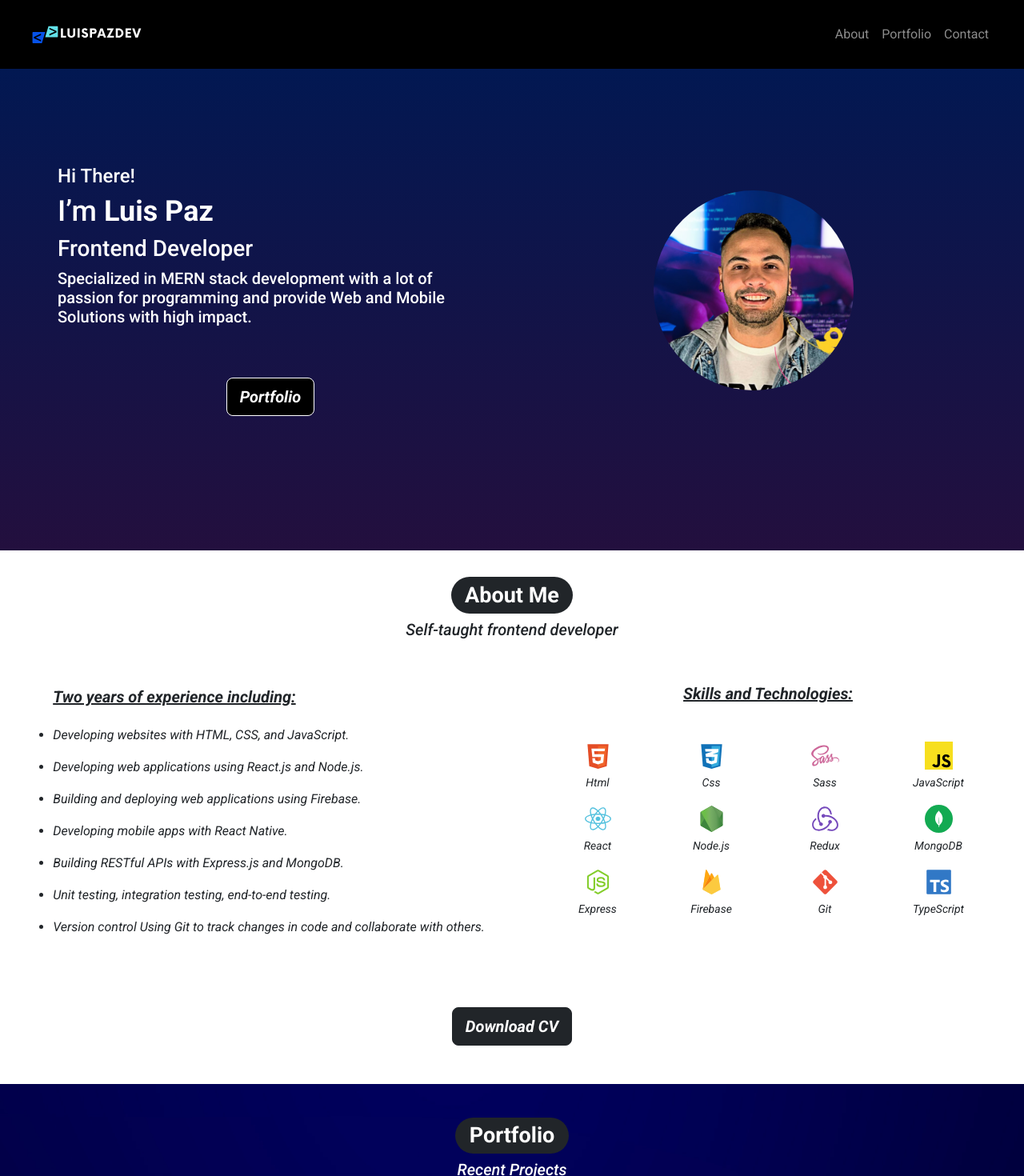
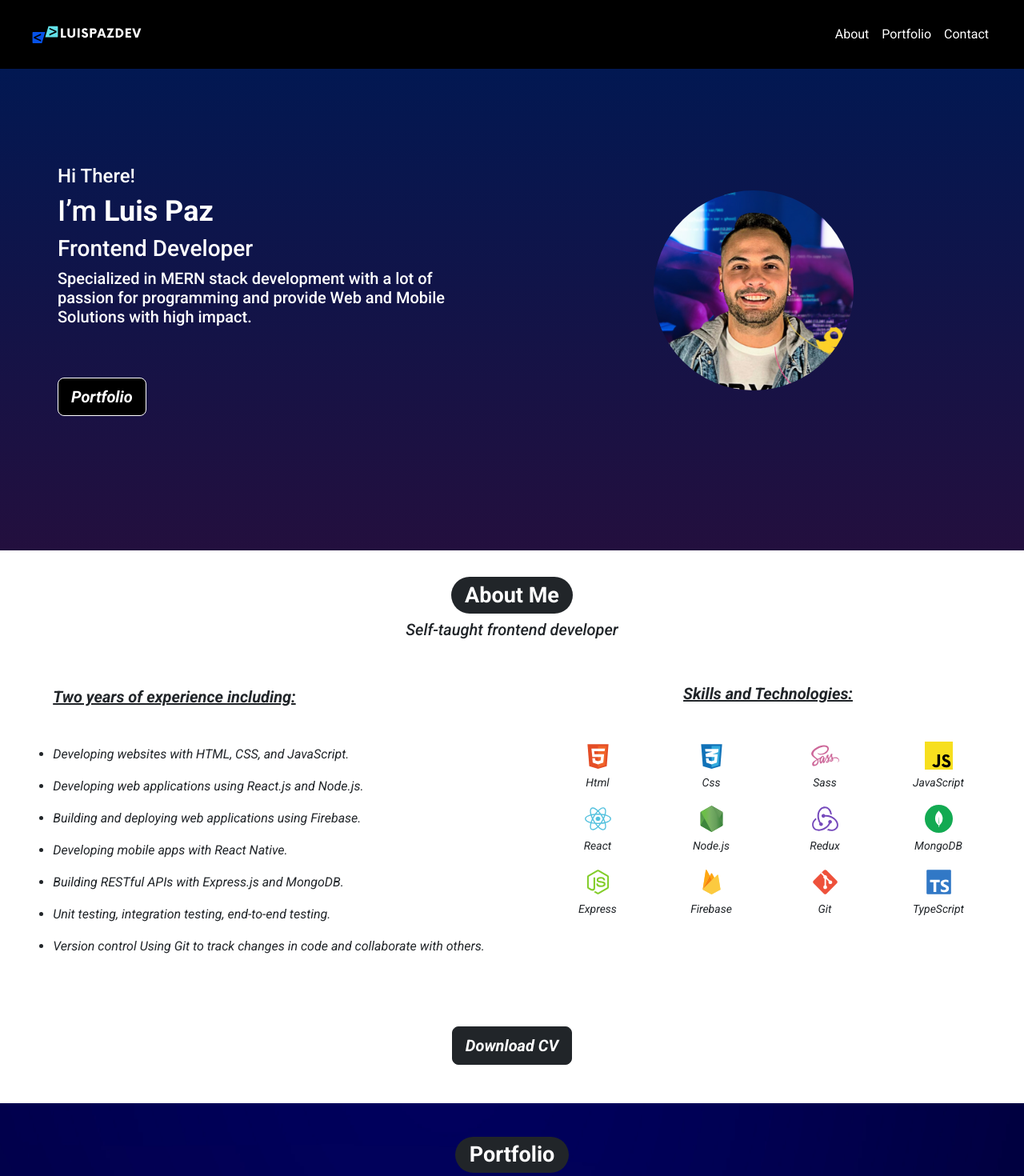
Before and after one commit to LuisPazDev/portfolio, a React (Create React App) app: page / in a window 1280 px wide. Shown: the top 1470 px of the page at 80% size. Built offline with nearby package versions, Linux system fonts and the light colour scheme.

Commit message:
adding cv pdf

```diff
--- a/src/components/About.jsx
+++ b/src/components/About.jsx
@@ -17,6 +17,8 @@ import git from "../assets/git.svg"
 import typescript from "../assets/typescript.svg"
 
 export const About = () => {
+    const myCV = require("../assets/LP-CV.pdf") // import the PDF file
+
     return (
         <Container fluid id='about'>
             <div className='text-center p-2 mb-4'>
@@ -32,7 +34,7 @@ export const About = () => {
             <Row xs={1} md={1} lg={2}>
                 <Col className='d-flex justify-content-center align-items-center mt-3 mb-4 ps-3 pe-3'>
                     <ul>
-                        <h5 className='mb-4 mt-1'>
+                        <h5 className='mb-5 mt-1'>
                             <strong>
                                 <i>
                                     <u>Two years of experience including:</u>
@@ -258,11 +260,13 @@ export const About = () => {
                 </Col>
             </Row>
             <div className='text-center mt-2'>
-                <Button className='mt-4 mb-5' size='lg' variant='dark'>
-                    <strong>
-                        <i>Download CV</i>
-                    </strong>
-                </Button>
+                <a href={myCV} download>
+                    <Button className='mt-4 mb-5' size='lg' variant='dark'>
+                        <strong>
+                            <i>Download CV</i>
+                        </strong>
+                    </Button>
+                </a>
             </div>
         </Container>
     )
--- a/src/components/HeaderText.jsx
+++ b/src/components/HeaderText.jsx
@@ -15,7 +15,7 @@ export const HeaderText = () => {
                     for programming and provide Web and Mobile Solutions with
                     high impact.
                 </h5>
-                <div className='mt-5 mb-4 d-flex justify-content-center justify-content-sm-start justify-content-md-center'>
+                <div className='mt-5 mb-4 d-flex justify-content-center justify-content-lg-start  justify-content-md-center'>
                     <Button
                         className='mt-3'
                         style={{
--- a/src/components/NavBar.jsx
+++ b/src/components/NavBar.jsx
@@ -23,9 +23,15 @@ export const NavBar = () => {
 
                 <Navbar.Collapse id='responsive-navbar-nav'>
                     <Nav className='ms-auto'>
-                        <Nav.Link href='#about'>About</Nav.Link>
-                        <Nav.Link href='#portfolio'>Portfolio</Nav.Link>
-                        <Nav.Link href='#contact'>Contact</Nav.Link>
+                        <Nav.Link className='text-white' href='#about'>
+                            About
+                        </Nav.Link>
+                        <Nav.Link className='text-white' href='#portfolio'>
+                            Portfolio
+                        </Nav.Link>
+                        <Nav.Link className='text-white' href='#contact'>
+                            Contact
+                        </Nav.Link>
                     </Nav>
                 </Navbar.Collapse>
             </Container>
--- a/src/components/ProjectCard.jsx
+++ b/src/components/ProjectCard.jsx
@@ -18,21 +18,21 @@ export const ProjectCard = () => {
                     onMouseEnter={() => setHoveredIndex(index)}
                     onMouseLeave={() => setHoveredIndex(-1)}>
                     <Card.Img
-                        style={{ height: "200px", width: "300px" }}
+                        style={{ height: "230px", width: "300px" }}
                         variant='top'
                         src={project.image}
                     />
                     {hoveredIndex === index && (
-                        <Card.Body className='bg-dark text-center'>
-                            <Card.Title className='text-start text-white'>
+                        <Card.Body className='bg-light text-center'>
+                            <Card.Title className='text-start text-black'>
                                 <u>{project.title}</u>
                             </Card.Title>
-                            <Card.Text className='text-white'>
+                            <Card.Text className='text-black'>
                                 <h6 className='mt-3'>{project.description}</h6>
                             </Card.Text>
                             <Button
                                 className='mt-3'
-                                variant='outline-light'
+                                variant='dark'
                                 size='lg'
                                 href={project.link}
                                 target='_blank'>
```
Also changed, not shown: 1 other file (tests, documents, lock files or other folders).
